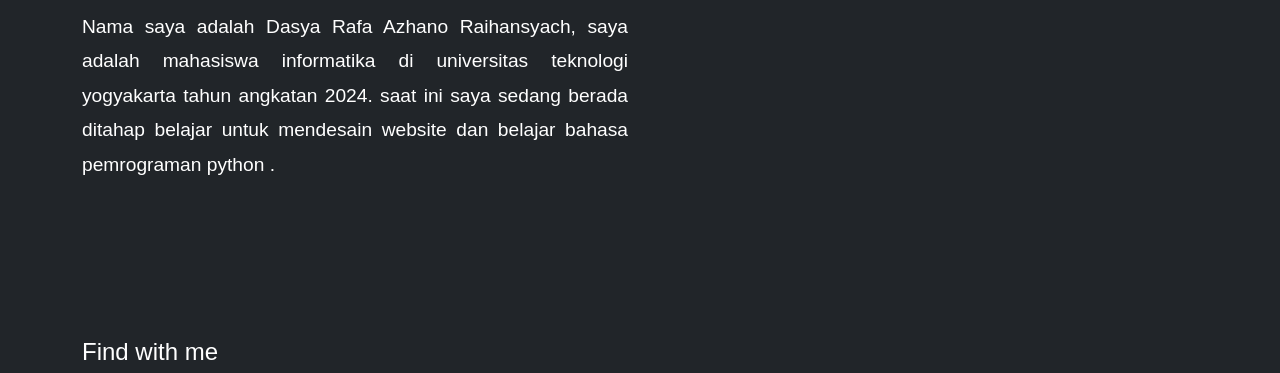
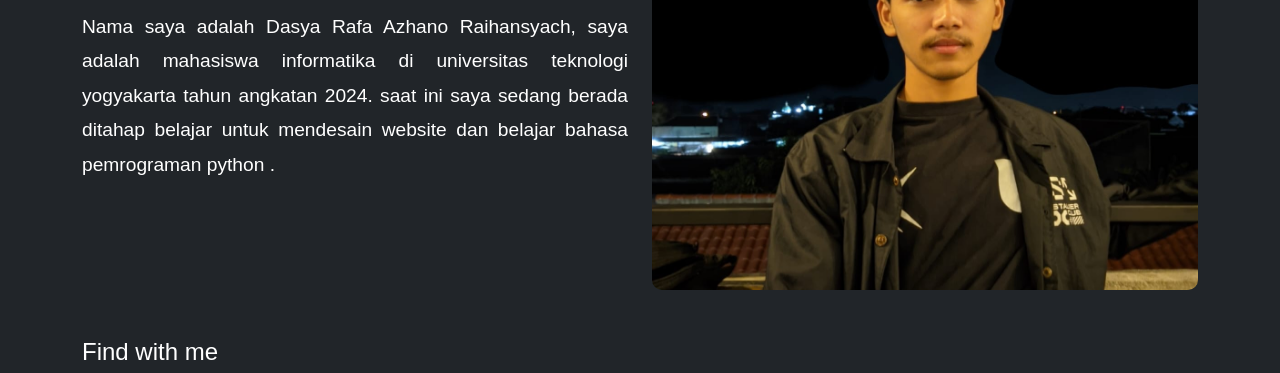
Before and after one commit to Dasya-Rafa12/dasyapersonalbranding, a plain HTML site: page index.html in a window 1280 px wide. Shown: the part 410-783 px from the top of the page. Drawn offline with nearby package versions, Linux system fonts and the light colour scheme.

Commit message:
Update style.css

```diff
--- a/assets/image/style.css
+++ b/assets/image/style.css
@@ -22,7 +22,7 @@ body {
 }
 
 .hero-image {
-    background-image: url('/project-portofolio-dasya/profile.jpg');
+    background-image: url('/profile.jpg');
     background-size: cover;
     background-position: center;
     height: 500px;
```
